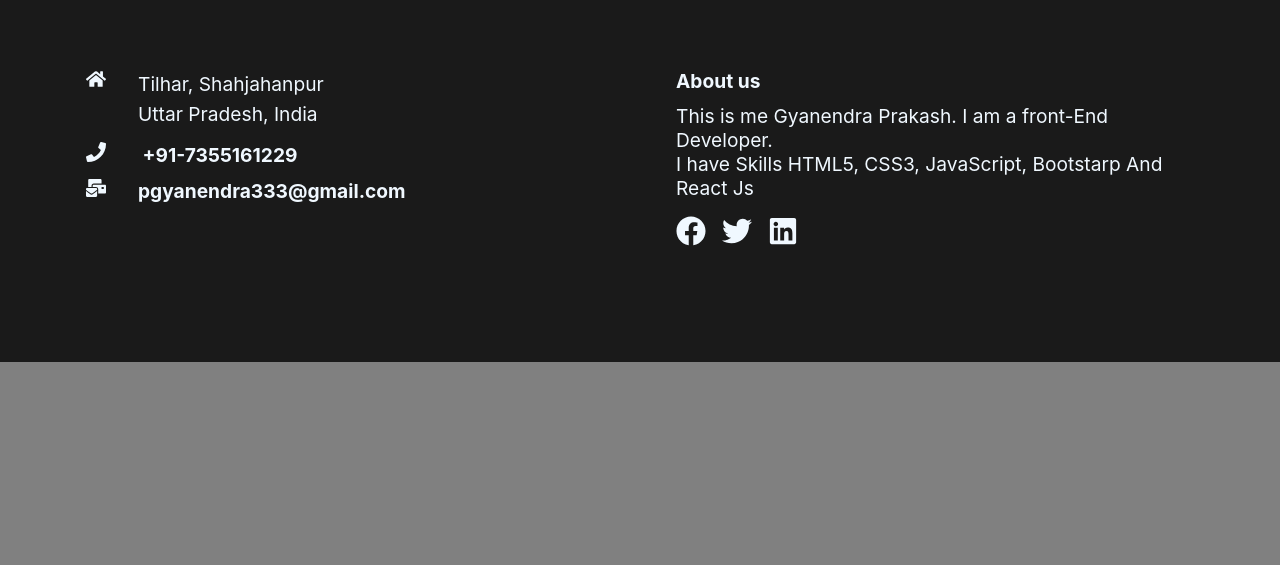
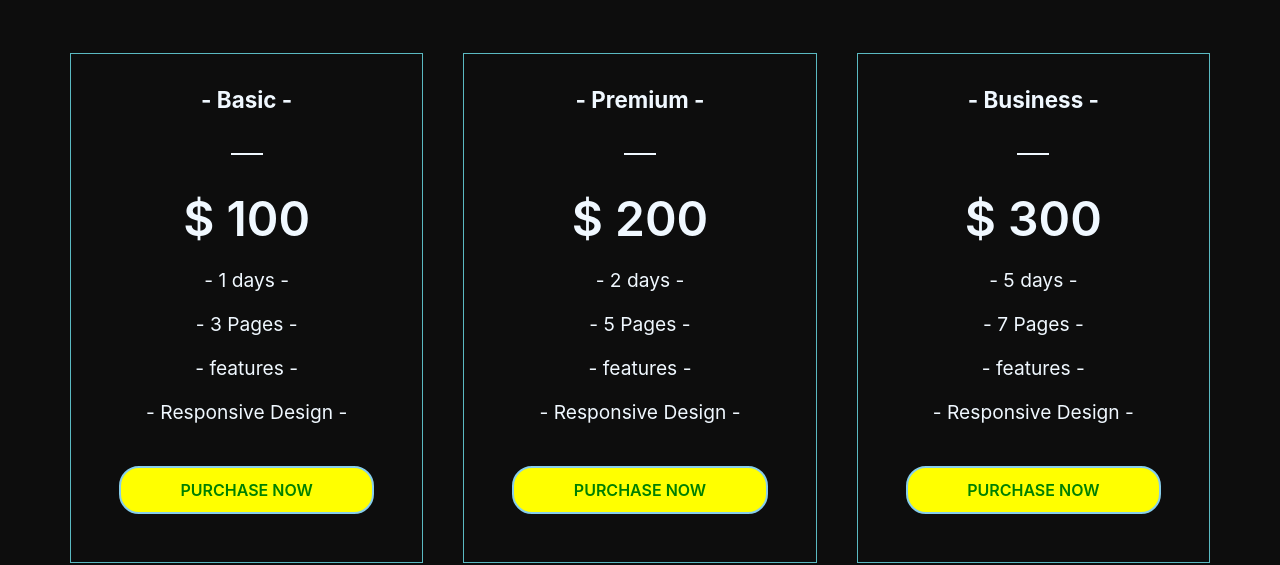
Before and after one commit to Gyanendra-333/my-portfolio, a React (Create React App) app: page /project in a window 1280 px wide. Shown: the part 523-1088 px from the top of the page. Before the commit the page ends 885 px from the top, so only its background shows below. Built offline with nearby package versions, Linux system fonts and the light colour scheme.

Commit message:
Project Card

```diff
--- /dev/null
+++ b/src/components/project_card/Project_Card.css
@@ -0,0 +1,61 @@
+.pricing {
+    width: 100%;
+    padding: 6rem 1rem;
+    background: rgba(0, 0, 0, 0.9);
+}
+
+.card-container {
+    max-width: 1140px;
+    margin: auto;
+    display: grid;
+    grid-template-columns: repeat(3, 1fr);
+    grid-gap: 40px;
+}
+
+.card {
+    border: 1px solid #5ab9c1;
+    color: aliceblue;
+    text-align: center;
+    padding: 1rem;
+
+}
+
+.card:hover {
+    background-color: rgba(20, 50, 50, 0.5);
+}
+
+.card h3 {
+    font-size: 1.4rem;
+    padding: 1rem;
+}
+
+.card p {
+    padding: 10px 0;
+}
+
+.bar {
+    border-bottom: 2px solid aliceblue;
+    width: 10%;
+    margin: 1.5rem auto;
+    display: block;
+}
+
+.btc {
+    font-size: 3rem;
+    font-weight: 600;
+    padding: 1rem 0;
+}
+
+.btn {
+    display: block;
+    width: 80%;
+    margin: 2rem auto;
+}
+
+@media screen and (max-width:740px) {
+    .card-container {
+        max-width: 90%;
+        margin: auto;
+        grid-template-columns: 1fr;
+    }
+}
--- /dev/null
+++ b/src/components/project_card/Project_Card.js
@@ -0,0 +1,49 @@
+import { Link } from "react-router-dom";
+import "./Project_Card.css";
+
+import React from 'react'
+
+function Project_Card() {
+    return (
+        <div className="pricing">
+            <div className="card-container">
+
+                <div className="card">
+                    <h3>- Basic -</h3>
+                    <span className="bar"></span>
+                    <p className="btc">$ 100</p>
+                    <p>- 1 days -</p>
+                    <p>- 3 Pages -</p>
+                    <p>- features -</p>
+                    <p>- Responsive Design -</p>
+                    <Link to="/contact" className="btn">PURCHASE NOW</Link>
+                </div>
+
+                <div className="card">
+                    <h3>- Premium -</h3>
+                    <span className="bar"></span>
+                    <p className="btc">$ 200</p>
+                    <p>- 2 days -</p>
+                    <p>- 5 Pages -</p>
+                    <p>- features -</p>
+                    <p>- Responsive Design -</p>
+                    <Link to="/contact" className="btn">PURCHASE NOW</Link>
+                </div>
+
+                <div className="card">
+                    <h3>- Business -</h3>
+                    <span className="bar"></span>
+                    <p className="btc">$ 300</p>
+                    <p>- 5 days -</p>
+                    <p>- 7 Pages -</p>
+                    <p>- features -</p>
+                    <p>- Responsive Design -</p>
+                    <Link to="/contact" className="btn">PURCHASE NOW</Link>
+                </div>
+
+            </div>
+        </div>
+    )
+}
+
+export default Project_Card;
--- a/src/routes/Projects.js
+++ b/src/routes/Projects.js
@@ -2,6 +2,7 @@
 import Navbar from '../components/Navbar';
 import Footer from '../footer/Footer';
 import Project_Hero_Img from '../components/Project_Hero_Img';
+import Project_Card from '../components/project_card/Project_Card';
 
 
 function Projects() {
@@ -9,6 +10,7 @@
         <div>
             <Navbar />
             <Project_Hero_Img heading="PROJECTS." text="There Are Some Projects of me." />
+            <Project_Card />
             <Footer />
         </div>
     );
```
